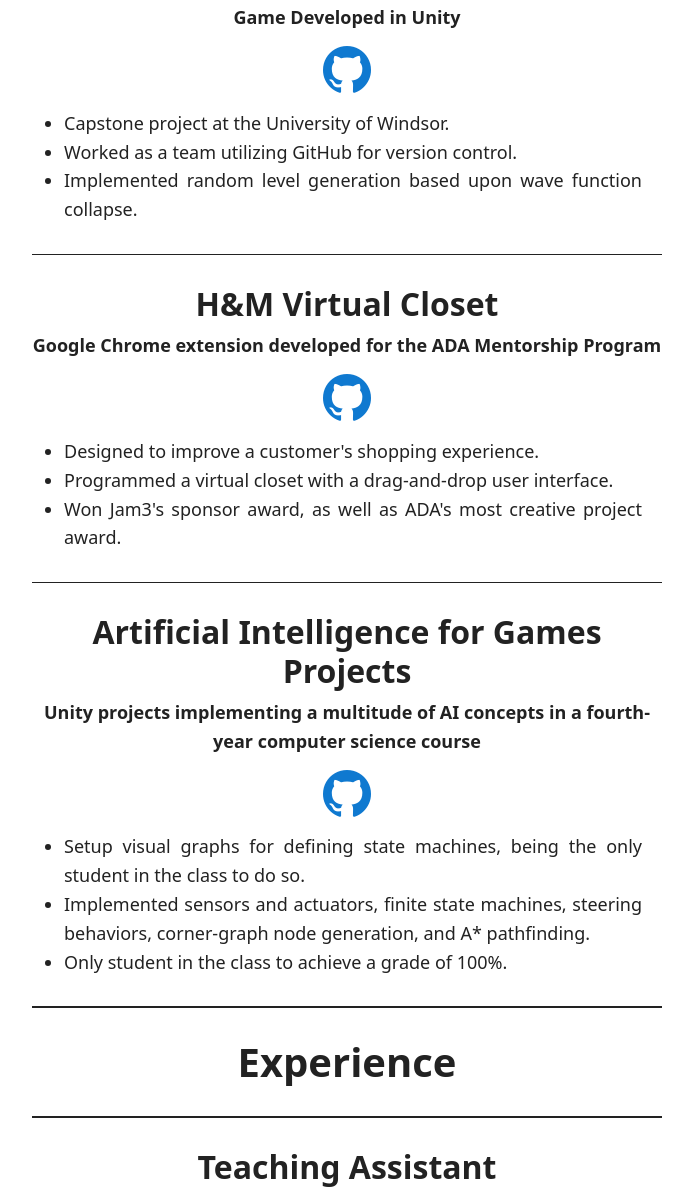
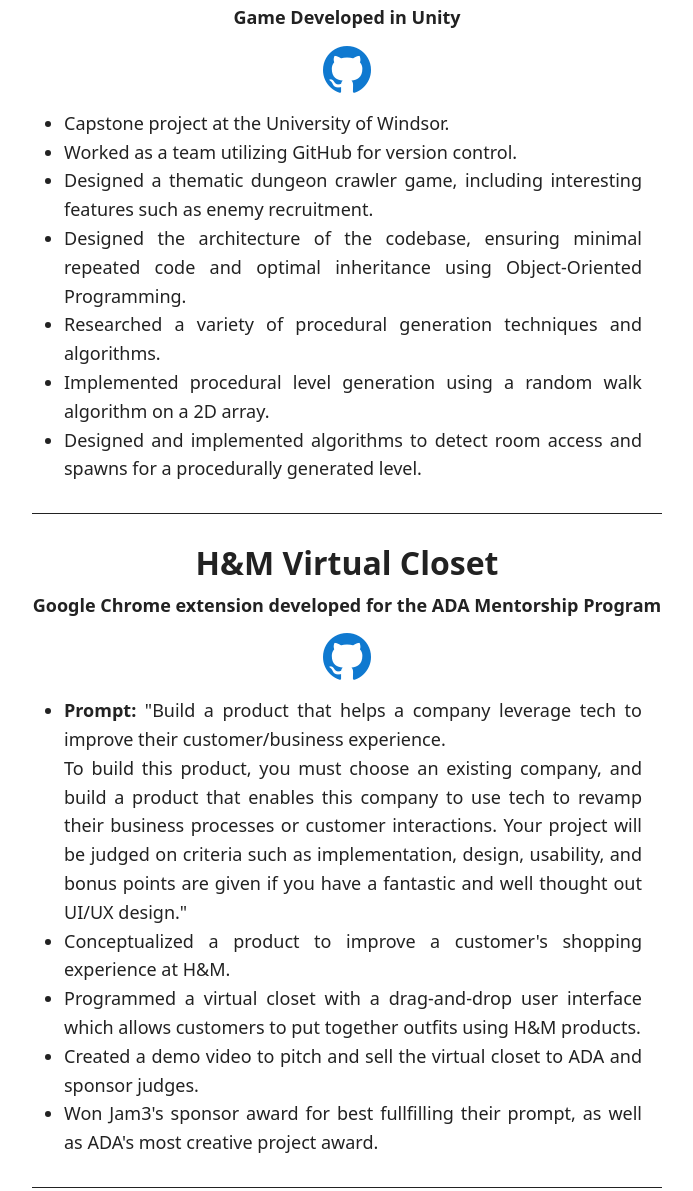
Before and after one commit to pekcus/pekcus.github.io, a plain HTML site: page index.html in a window 1280 px wide. Shown: the part 1974-3165 px from the top of the page, without its empty margins (293-986 px from the left). Drawn offline with nearby package versions, Linux system fonts and the light colour scheme.

Commit message:
Resume Updates

```diff
--- a/index.html
+++ b/index.html
@@ -213,7 +213,7 @@
 		</div>
 		<ul>
 			<li>Honors Bachelor of Computer Science student specilizing in Game Development.</li>
-			<li>Experience using Unity for game development projects including implementing intelligent agents utilizing state machines, steering behaviors, and A* pathfinding.</li>
+			<li>Experience using Unity for game development projects including implementing intelligent agents utilizing state machines, steering behaviors, A* pathfinding, and random generation.</li>
 			<li>Experience with multiple programming languages including C#, Java, C, Python, and SQL with a great understanding and ability to implement data structures and algorithms.</li>
 			<li>Experience front-end web development with HTML, JavaScript, and CSS.</li>
 			<li>Experience working with an Object-Oriented Programming (OOP) design paradigm and the singleton pattern.</li>
@@ -240,7 +240,11 @@
 		<ul>
 			<li>Capstone project at the University of Windsor.</li>
 			<li>Worked as a team utilizing GitHub for version control.</li>
-			<li>Implemented random level generation based upon wave function collapse.</li>
+			<li>Designed a thematic dungeon crawler game, including interesting features such as enemy recruitment.</li>
+			<li>Designed the architecture of the codebase, ensuring minimal repeated code and optimal inheritance using Object-Oriented Programming.</li>
+			<li>Researched a variety of procedural generation techniques and algorithms.</li>
+			<li>Implemented procedural level generation using a random walk algorithm on a 2D array.</li>
+			<li>Designed and implemented algorithms to detect room access and spawns for a procedurally generated level.</li>
 		</ul>
 	</section>
 	<section class="section">
@@ -252,9 +256,12 @@
 			<a href="https://github.com/pekcus/ADA-Team3" title="H&amp;M Virtual Closet Source Code" target="_blank" style="font-size: 48px;"><i class="bi bi-github" alt="H&amp;M Virtual Closet Source Code"></i></a>
 		</center>
 		<ul>
-			<li>Designed to improve a customer's shopping experience.</li>
-			<li>Programmed a virtual closet with a drag-and-drop user interface.</li>
-			<li>Won Jam3's sponsor award, as well as ADA's most creative project award.</li>
+			<li><b>Prompt:</b> "Build a product that helps a company leverage tech to improve their customer/business experience.<br/>
+				To build this product, you must choose an existing company, and build a product that enables this company to use tech to revamp their business processes or customer interactions. Your project will be judged on criteria such as implementation, design, usability, and bonus points are given if you have a fantastic and well thought out UI/UX design."</li>
+			<li>Conceptualized a product to improve a customer's shopping experience at H&amp;M.</li>
+			<li>Programmed a virtual closet with a drag-and-drop user interface which allows customers to put together outfits using H&amp;M products.</li>
+			<li>Created a demo video to pitch and sell the virtual closet to ADA and sponsor judges.</li>
+			<li>Won Jam3's sponsor award for best fullfilling their prompt, as well as ADA's most creative project award.</li>
 		</ul>
 	</section>
 	<section class="section">
@@ -266,8 +273,8 @@
 			<a href="https://github.com/pekcus/C4770" title="Artificial Intelligence for Games Source Code" target="_blank" style="font-size: 48px;"><i class="bi bi-github" alt="Artificial Intelligence for Games Source Code"></i></a>
 		</center>
 		<ul>
-			<li>Setup visual graphs for defining state machines, being the only student in the class to do so.</li>
 			<li>Implemented sensors and actuators, finite state machines, steering behaviors, corner-graph node generation, and A* pathfinding.</li>
+			<li>Innovated the finite state machine portions of the class by setting up visual graphs for defining state machines and tracking their transitions.</li>
 			<li>Only student in the class to achieve a grade of 100%.</li>
 		</ul>
 	</section>
```
